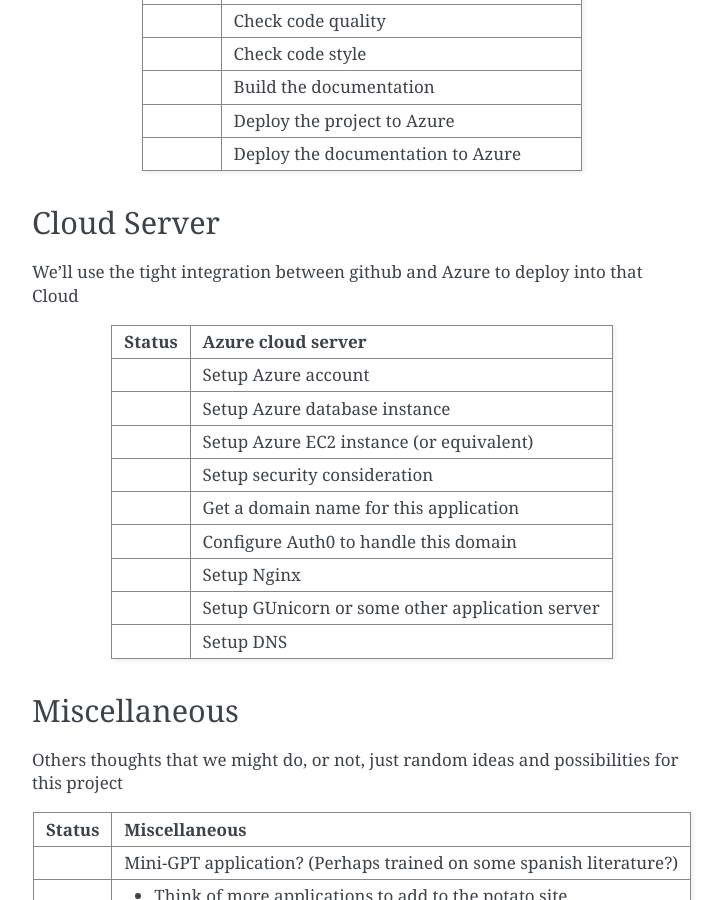
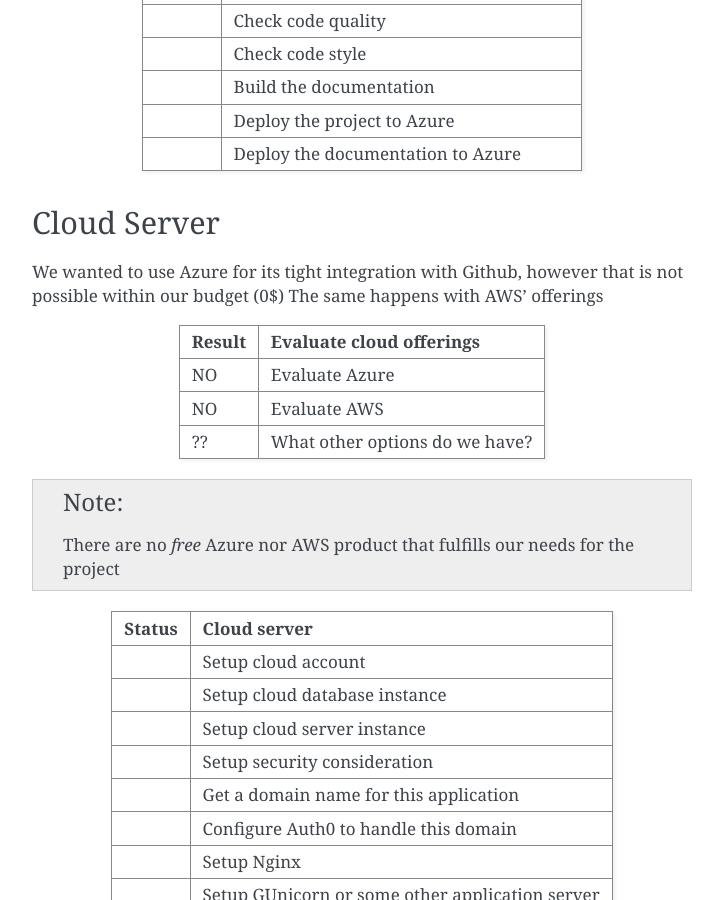
Before and after one commit to fabi1816/super-duper-potato, a Sphinx documentation site: the page built from docs/source/roadmap.rst, in a window 1280 px wide and 900 px high, scrolled down 2664 px. Shown: the whole window, without its empty margins (388-1111 px from the left). Built offline with Sphinx 7.4.7, drawn with Linux system fonts in a browser that asks for light colours.

Commit message:
Updated the docs with the Azure and AWS product evaluations

```diff
--- a/docs/source/roadmap.rst
+++ b/docs/source/roadmap.rst
@@ -171,16 +171,30 @@ We want to automatize as much as possible and for that we'll use github actions
 Cloud Server
 ------------
 
-We'll use the tight integration between github and Azure to deploy into that Cloud
+We wanted to use Azure for its tight integration with Github, however that is not possible within our budget (0$)
+The same happens with AWS' offerings
+
++--------+--------------------------------+
+| Result | Evaluate cloud offerings       |
++========+================================+
+|   NO   | Evaluate Azure                 |
++--------+--------------------------------+
+|   NO   | Evaluate AWS                   |
++--------+--------------------------------+
+|   ??   | What other options do we have? |
++--------+--------------------------------+
+
+.. note::
+    There are no *free* Azure nor AWS product that fulfills our needs for the project
 
 +--------+-------------------------------------------------+
-| Status | Azure cloud server                              |
+| Status | Cloud server                                    |
 +========+=================================================+
-|        | Setup Azure account                             |
+|        | Setup cloud account                             |
 +--------+-------------------------------------------------+
-|        | Setup Azure database instance                   |
+|        | Setup cloud database instance                   |
 +--------+-------------------------------------------------+
-|        | Setup Azure EC2 instance (or equivalent)        |
+|        | Setup cloud server instance                     |
 +--------+-------------------------------------------------+
 |        | Setup security consideration                    |
 +--------+-------------------------------------------------+
```
